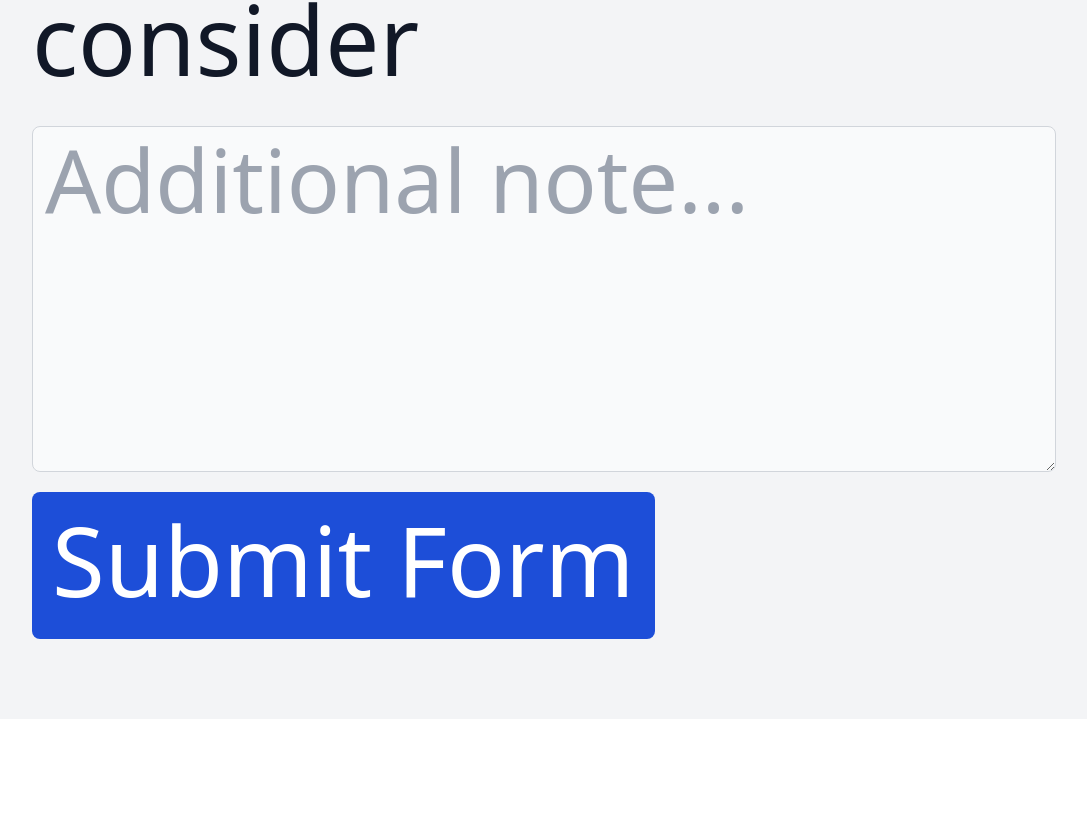
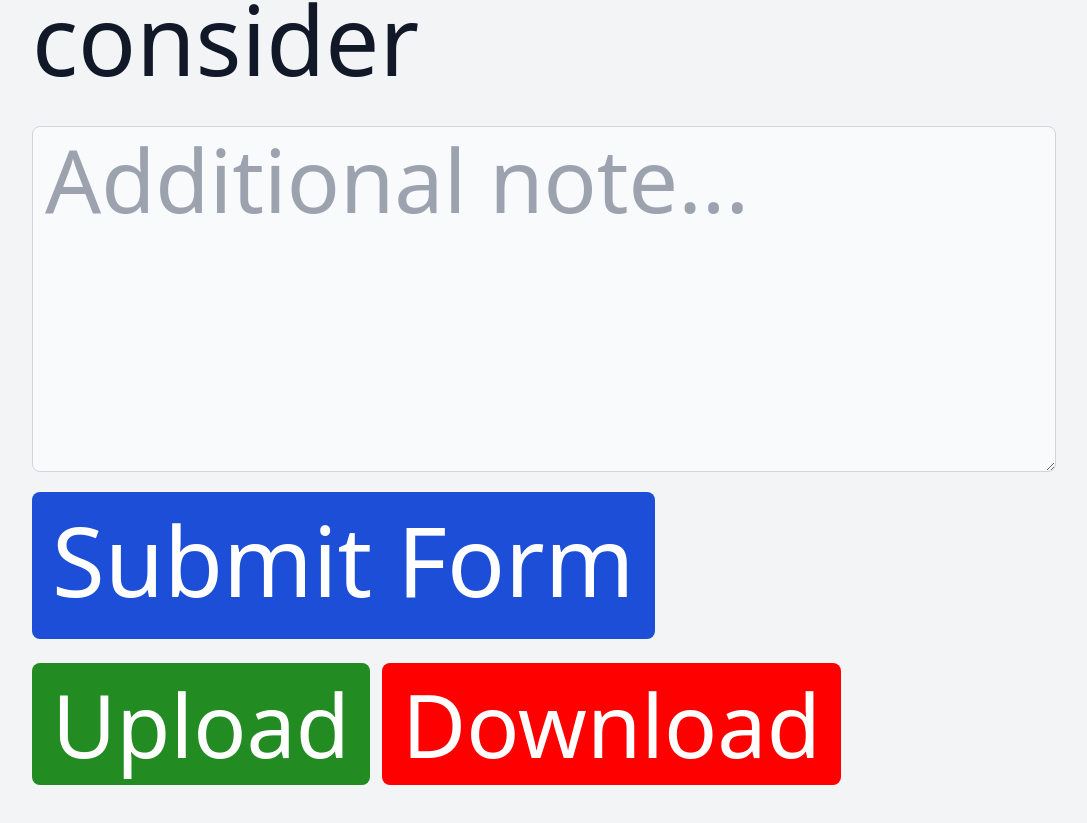
Before and after one commit to tbanguot/Natural-Burial, a plain HTML site: page src/index.html in a window 1280 px wide. Shown: the part 8195-9018 px from the top of the page, without its empty margins (96-1183 px from the left). Before the commit the page ends 8914 px from the top, so only its background shows below. Drawn offline with Linux system fonts and the light colour scheme.

Commit message:
added phase3 buttons

```diff
--- a/src/index.html
+++ b/src/index.html
@@ -273,7 +273,22 @@ Authors: [Samih MohamedAli(Group Leader), Tongol Banguot, Cole Turner, Rishi Bha
                 class="text-white bg-blue-700 hover:bg-blue-800 focus:ring-4 focus:outline-none focus:ring-blue-300 font-medium rounded-lg
                 text-3xl px-5 py-2.5 text-center">
                 Submit Form
+            </button> <br> <br>
+
+
+            <!-- Post request -->
+            <button type="button" class="text-white bg-green-700 hover:bg-green-800 focus:outline-none font-medium rounded-lg
+                    text-2xl px-5 py-3 text-center" onclick="post()">
+                        Upload
             </button>
+
+                <!-- Get request -->
+                <button type="button" class="text-white bg-red-700 hover:bg-red-800 focus:outline-none font-medium rounded-lg
+                            text-2xl px-5 py-3 text-center ml-2" onclick="get()">
+                                Download
+                </button>
+
+
         </form>
     </main>
 </body>
```
Also changed, not shown: dist/output.css.
